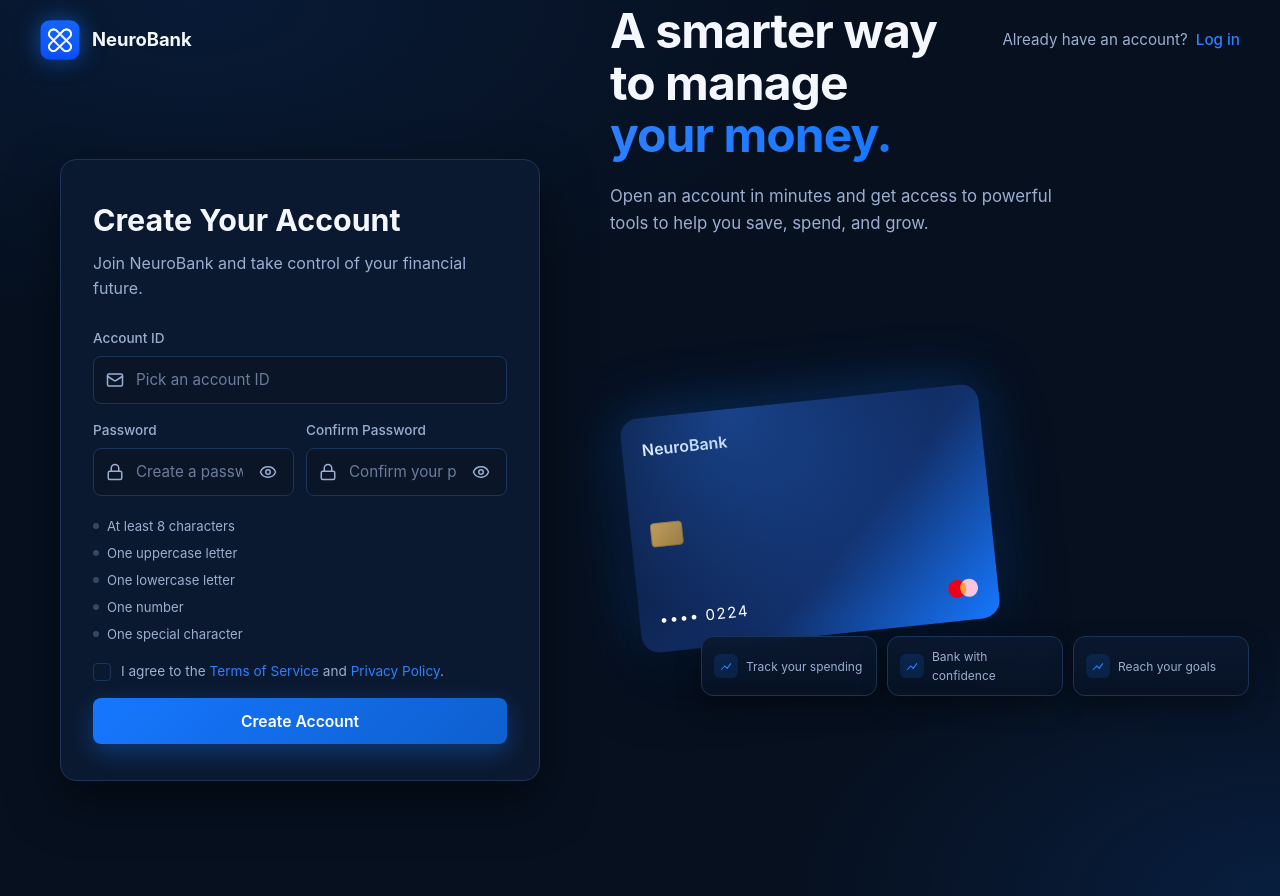
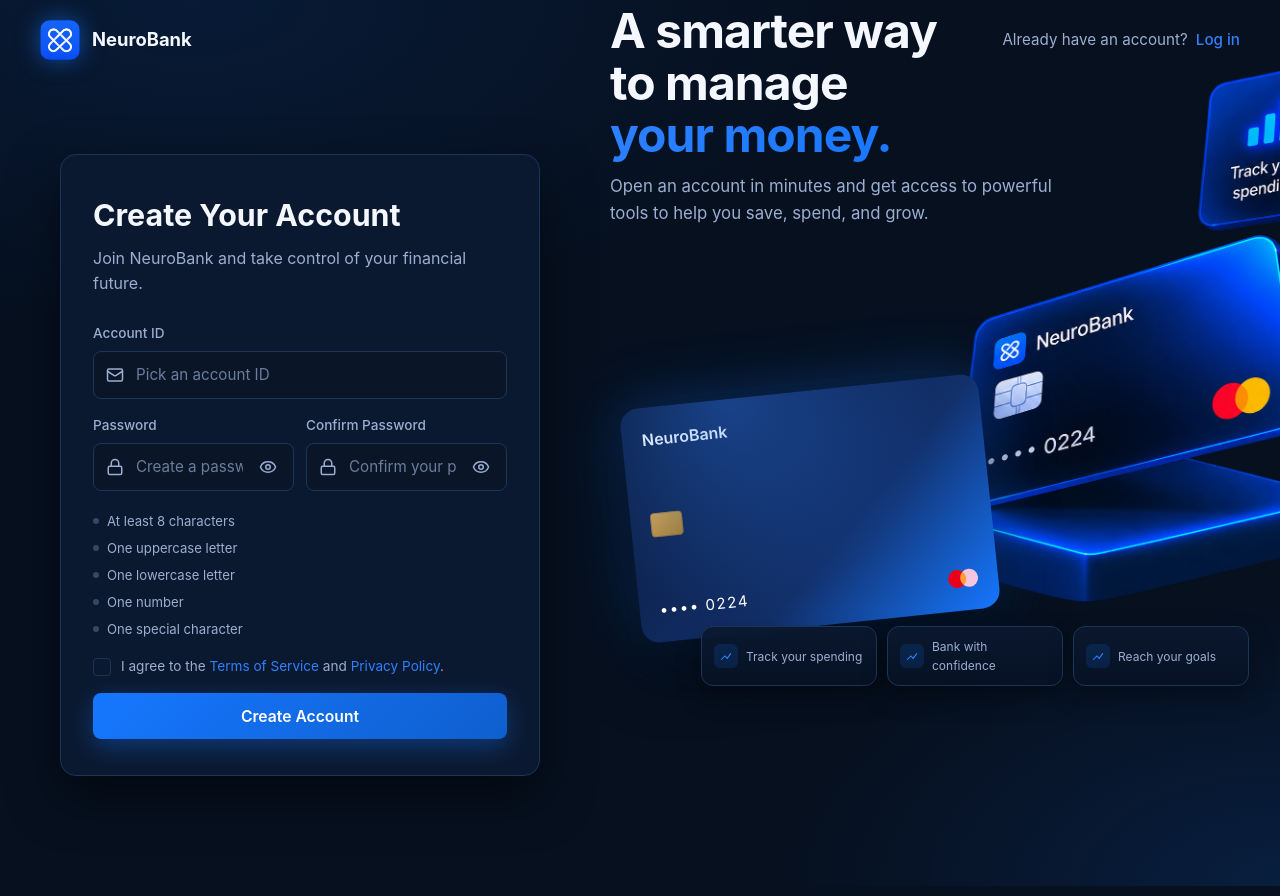
Before and after one commit to jdv75/Bank-Interface-Application, a React (Vite) app: page /register in a window 1280 px wide. Built offline with nearby package versions, Linux system fonts and the light colour scheme.

Commit message:
added images to login and registration

```diff
--- a/src/pages/Login/Login.tsx
+++ b/src/pages/Login/Login.tsx
@@ -6,6 +6,7 @@ import AuthLayout from "../../layouts/AuthLayout";
 import { useAuth } from "../../context/AuthContext";
 import { authService } from "../../services/authService";
 import { validateLogin, type FieldErrors } from "../../utils/validation";
+import login from "../../assets/images/Login.png";
 
 function Login() {
     // 1. Router hooks first
@@ -166,11 +167,18 @@ function LoginHero() {
                 <span>MODERN</span>
             </div>
 
-            <h2 className="auth-hero-title">
-                Banking<br />
-                for a smarter<br />
-                <span className="accent">tomorrow.</span>
-            </h2>
+            <div className="auth-hero-title-wrap">
+                <h2 className="auth-hero-title">
+                    Banking<br />
+                    for a smarter<br />
+                    <span className="accent">tomorrow.</span>
+                </h2>
+                <img
+                    src={login}
+                    alt="NeuroBank login preview"
+                    className="auth-hero-image"
+                />
+            </div>
 
             <p className="auth-hero-sub">
                 Manage your money, track your goals, and take control of your
--- a/src/pages/Register/Register.tsx
+++ b/src/pages/Register/Register.tsx
@@ -12,6 +12,7 @@ import {
 } from "../../utils/validation";
 import { AuthPill, GoogleIcon, AppleIcon } from "../Login/Login";
 import "./Register.css";
+import register from "../../assets/images/SignUp.png";
 
 function Register() {
     const [accountId, setAccountId] = useState("");
@@ -210,11 +211,18 @@ function RegisterHero() {
                 <span>SMART</span>
             </div>
 
+            <div className="auth-hero-title-wrap register-hero-wrap">
                 <h2 className="auth-hero-title">
                     A smarter way<br />
                     to manage<br />
                     <span className="accent">your money.</span>
                 </h2>
+                <img
+                    src={register}
+                    alt="NeuroBank sign up preview"
+                    className="auth-hero-image register-hero-image"
+                />
+            </div>
 
             <p className="auth-hero-sub">
                 Open an account in minutes and get access to powerful tools to
```
Lines whose indentation alone changed are shown as unchanged.
